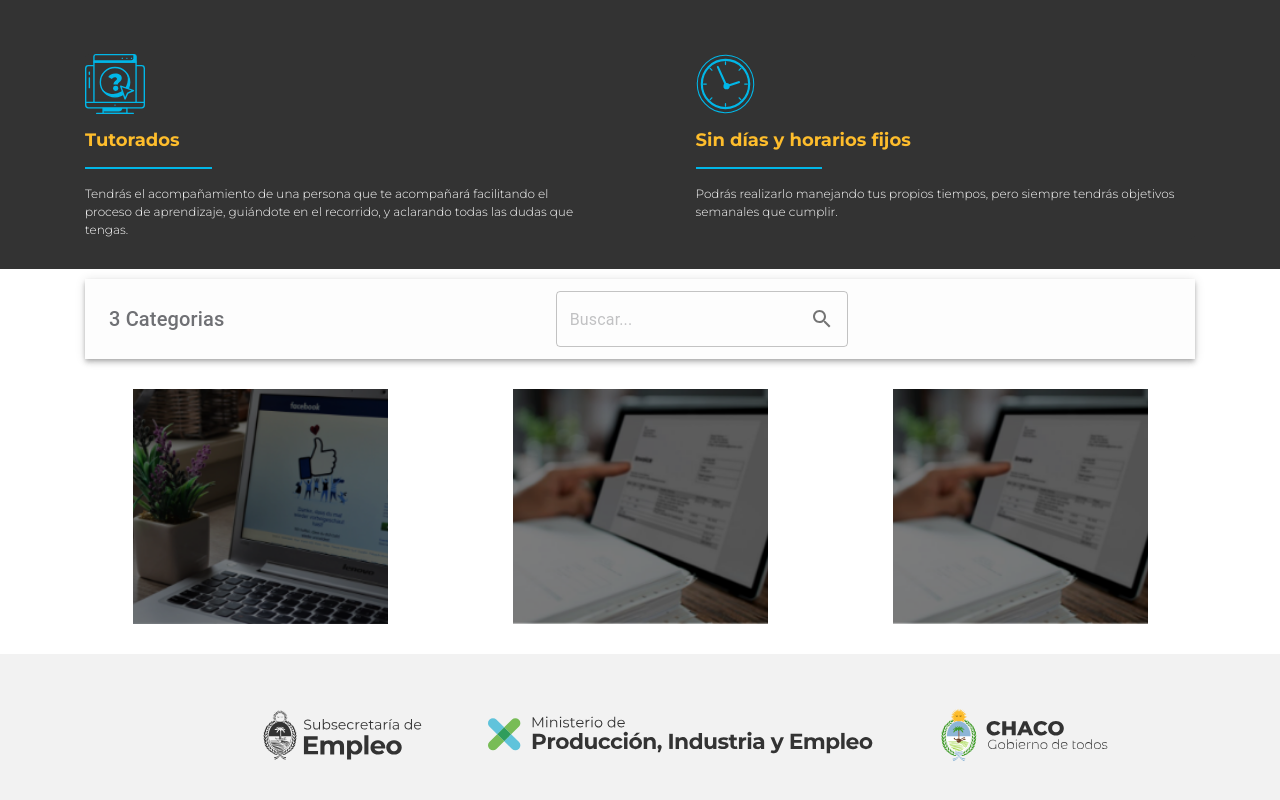
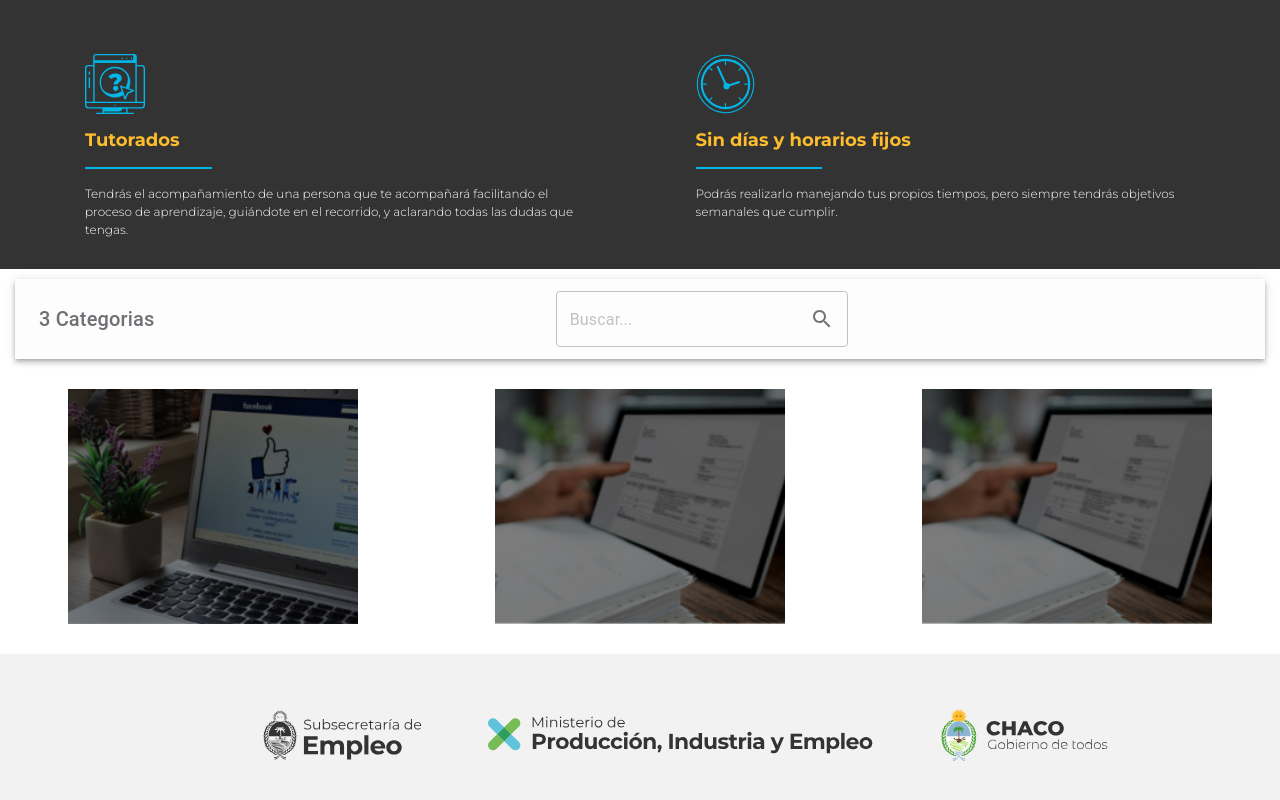
Before and after one commit to Somos404/empleo.react, a React (Create React App) app: page /capacitaciones-demo in a window 1280 px wide. Shown: the part 1390-2190 px from the top of the page. Built offline with nearby package versions, Linux system fonts and the light colour scheme.

Commit message:
max width de card categorias y card cursos

```diff
--- a/src/assets/scss/common.scss
+++ b/src/assets/scss/common.scss
@@ -3002,7 +3002,7 @@ Modal in center
 }
 
 .list-inlineinfo{
-    top: -2%!important;
+    top: -5%!important;
 }
 .inline-itemBtn{
     margin-top: 0%!important;
@@ -3114,7 +3114,11 @@ Modal in center
 
 .itemBtn{
     width: 66%;
-    margin-top: 10%;
+    margin-top: 5%;
+}
+
+.containerCardCategorias{
+    max-width: 1569px;
 }
 
 .heightWidthCard{
--- a/src/views/custom-components/sections/cardCategorias.jsx
+++ b/src/views/custom-components/sections/cardCategorias.jsx
@@ -111,7 +111,7 @@ const CardCursos = (props) => {
 
     return (
         <div className="team2 m-t-10">
-            <Container>
+            <Container className="containerCardCategorias">
                 <div className={classes.root}>
                     <AppBar position="static" className={classes.appbar}>
                         <Toolbar >
--- a/src/views/custom-components/sections/cardCursos.jsx
+++ b/src/views/custom-components/sections/cardCursos.jsx
@@ -132,7 +132,7 @@ const CardCursos = (props) => {
 
     return (
         <div className="spacer team2">
-            <Container>
+            <Container className="containerCardCategorias">
                 <div className={classes.root}>
                     <AppBar position="static" className={classes.appbar}>
                         <Toolbar /* className="toolbarPading" */>
```
